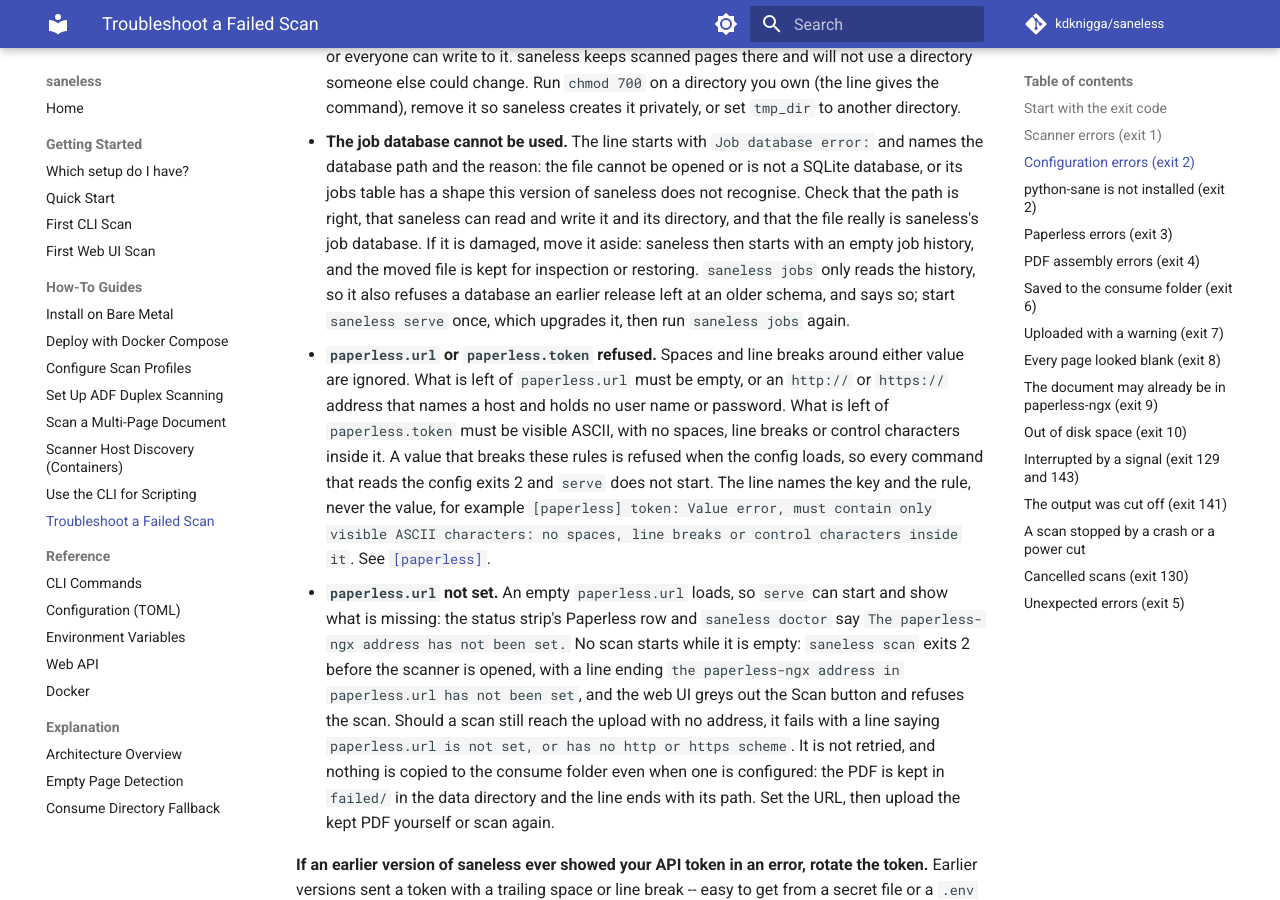
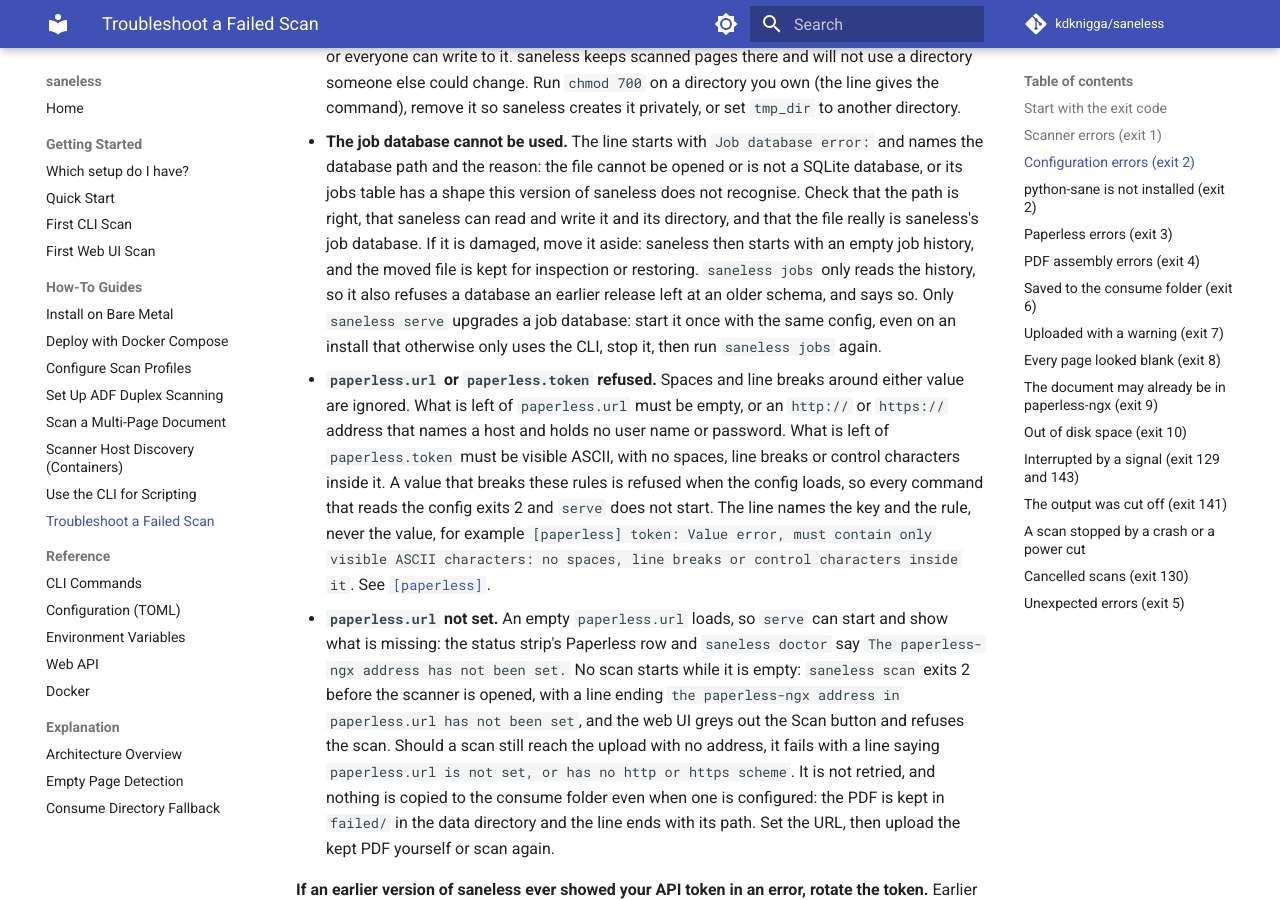
Before and after one commit to kdknigga/saneless, an MkDocs documentation site: the page built from docs/how-to/troubleshoot-a-failed-scan.md, in a window 1280 px wide and 900 px high, scrolled down 5063 px. Built offline with MkDocs 1.6.1 and Material for MkDocs 9.7.7, drawn with Linux system fonts in a browser that asks for light colours; comment, search, counter and statistics services are not loaded.

Commit message:
fix(48): IN-01 name serve as the one upgrader of an old job database
The read-only listing refused an older-schema database with "start
saneless serve once to upgrade it", which reads as if every install runs
a server. A CLI-only install can hold such a file, created by an earlier
release's `saneless jobs`. The refusal now says that only `saneless
serve` upgrades a job database, and to start it once with the same
config, stop it, and run `saneless jobs` again. The reference and the
troubleshooting guide say the same.

Co-Authored-By: Claude Opus 5.5 (1M context) <noreply@anthropic.com>
Claude-Session: https://claude.ai/code/session_013CxQxLcnRUSK9XY3SKundu

```diff
--- a/docs/how-to/troubleshoot-a-failed-scan.md
+++ b/docs/how-to/troubleshoot-a-failed-scan.md
@@ -200,7 +200,8 @@ Other causes of exit 2, each a line naming the problem and then a `Try:` line wi
   job database. If it is damaged, move it aside: saneless then starts with an empty job history,
   and the moved file is kept for inspection or restoring.
   `saneless jobs` only reads the history, so it also refuses a database an earlier release left
-  at an older schema, and says so; start `saneless serve` once, which upgrades it, then run
+  at an older schema, and says so. Only `saneless serve` upgrades a job database: start it once
+  with the same config, even on an install that otherwise only uses the CLI, stop it, then run
   `saneless jobs` again.
 - **`paperless.url` or `paperless.token` refused.** Spaces and line breaks around either value
   are ignored. What is left of `paperless.url` must be empty, or an `http://` or `https://`
```
Also changed, not shown: docs/reference/cli-commands.md (+1 -1 lines), 2 other files.
